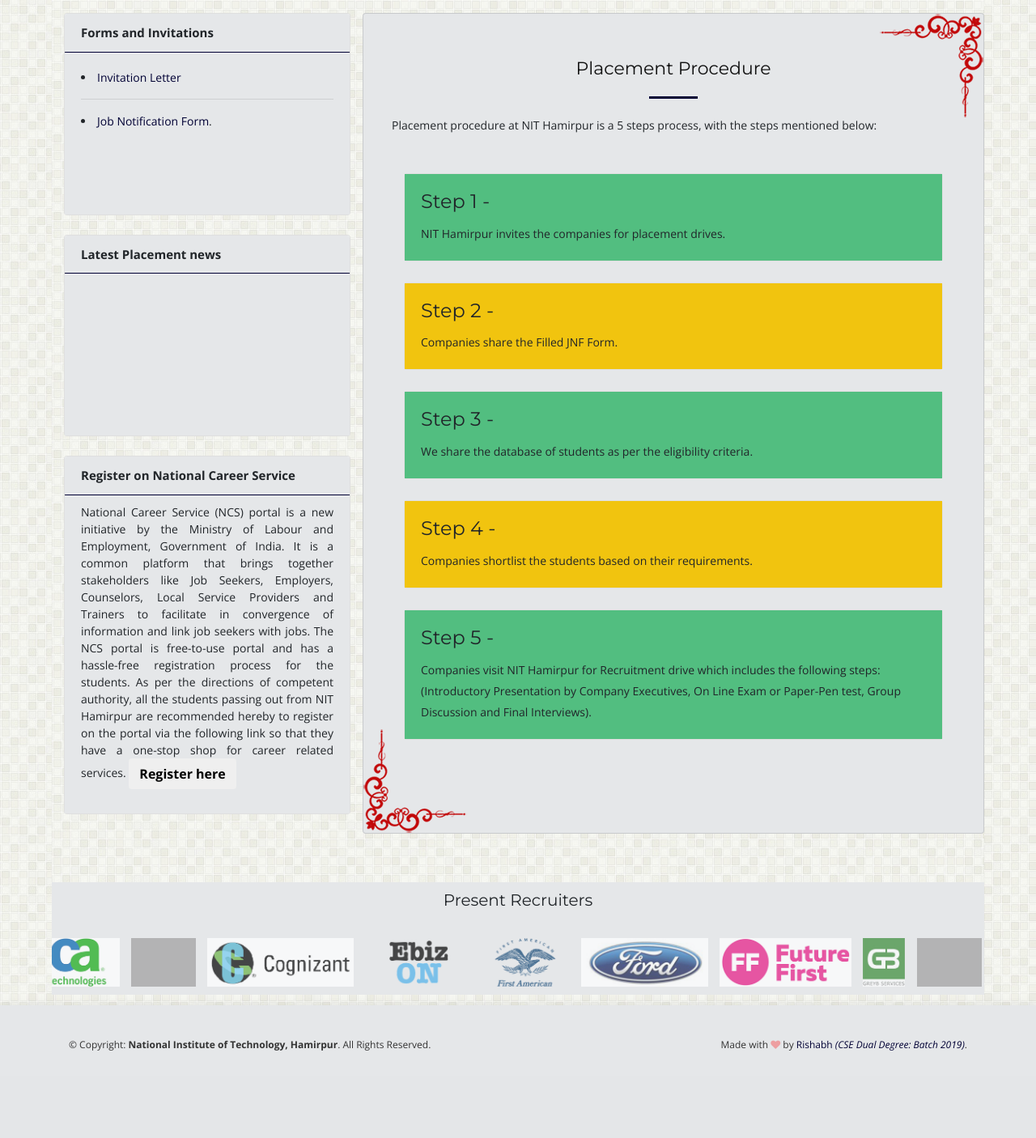
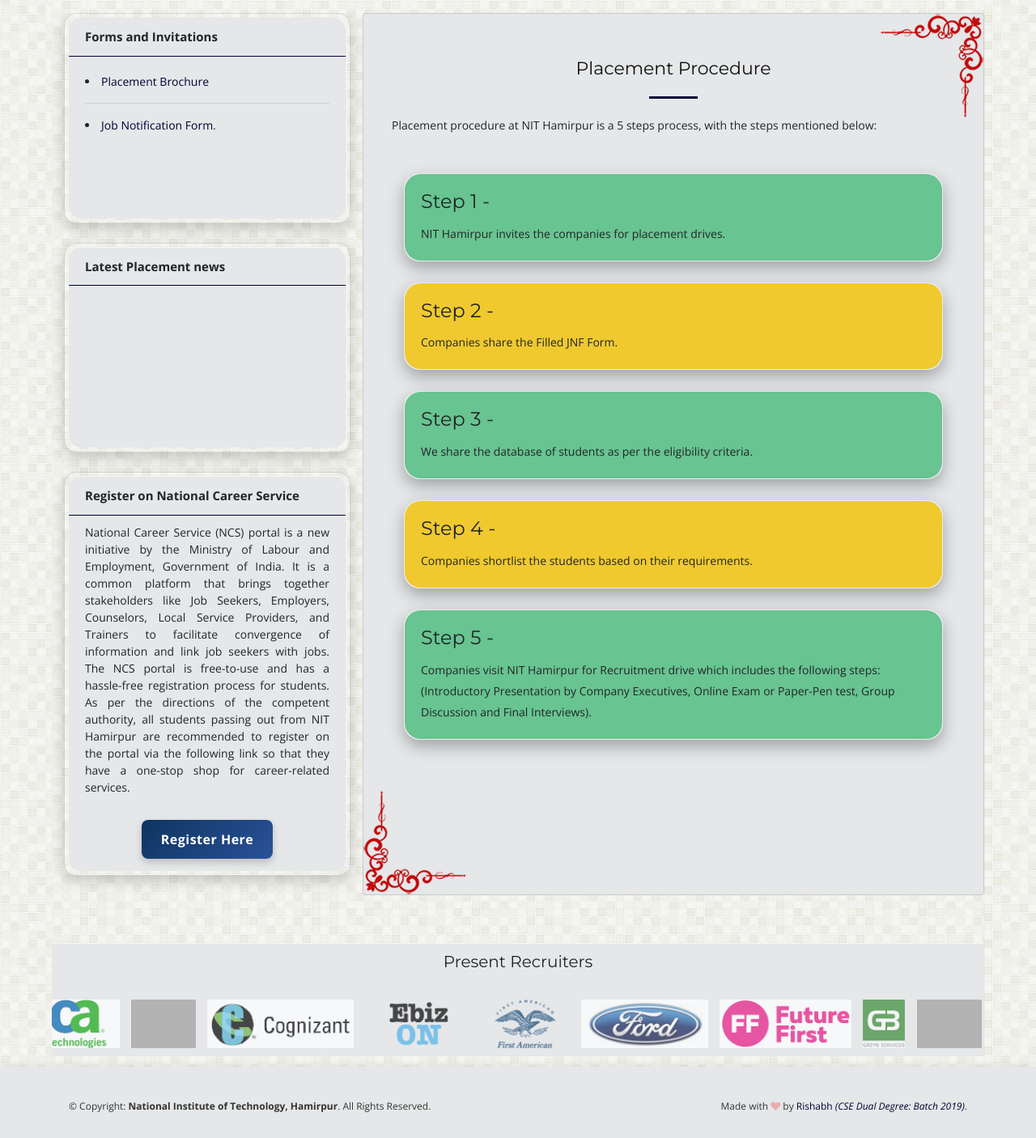
Before and after one commit to tponith/tponith, a Django app: page /placement-procedure/ in a window 1280 px wide. Shown: the part 92-1498 px from the top of the page at 81% size. Before the commit the page ends 1390 px from the top, so only its background shows below. Run offline with Django 3.2, Linux system fonts and the light colour scheme; some libraries are stand-ins or nearby versions; grey boxes are pictures that could not be loaded.

Commit message:
Fixing UI changes--- commiting so far to avoid conflicts

```diff
--- a/vpn/templates/vpn/forms_invitations.html
+++ b/vpn/templates/vpn/forms_invitations.html
@@ -1,10 +1,10 @@
 {% load static %}
-<div class="card">
-    <div class="card-header">
+<div class="card" style="background: transparent; border-radius: 15px; box-shadow: 0 6px 18px rgba(0, 0, 0, 0.2); padding: 5px;">
+    <div class="card-header" style="border-top-left-radius: 15px; border-top-right-radius: 15px;">
         <b>Forms and Invitations</b></h5>
     </div>
-    <div class="card-body">
-        <li><a href="{% static 'vpn/uploads/Invitation_Letter.pdf' %}">Invitation Letter</a></li>
+    <div class="card-body" style="border-bottom-left-radius: 15px; border-bottom-right-radius: 15px; ">
+        <li><a href="https://heyzine.com/flip-book/30ef96188f.html">Placement Brochure</a></li>
         <hr></hr>
         <li><a href="{% static 'vpn/uploads/Job_Notification_Form.doc' %}">Job Notification Form</a>.</li>
     </div>
--- a/vpn/templates/vpn/internship_opportunities.html
+++ b/vpn/templates/vpn/internship_opportunities.html
@@ -1,9 +1,9 @@
 {% load static %}
-<div class="card">
-    <div class="card-header">
+<div class="card" style="background: transparent; border-radius: 15px; box-shadow: 0 6px 18px rgba(0, 0, 0, 0.2); padding: 5px;">
+    <div class="card-header" style="border-top-left-radius: 15px; border-top-right-radius: 15px;">
         <b>Internship Forms</b></h5>
     </div>
-    <div style="height: auto;" class="card-body">
+    <div style="height: auto;" class="card-body" style="border-bottom-left-radius: 15px; border-bottom-right-radius: 15px;">
         <li><a href="{% static 'vpn/uploads/list_of_Projects_-_2019.pdf' %}">List of projects for summer Training/Internship during 18.05.2019 to 22.07.2019 at NIT Hamirpur. <b>The deadline for submitting the application for the internship is 10/05/19.</b></a></li>
         <hr>
         <li><a href="{% static 'vpn/uploads/best_Internship_Project.pdf' %}">Best Internship Projects in their respective departments for session 2018-19.</a></li>
--- a/vpn/templates/vpn/placement.html
+++ b/vpn/templates/vpn/placement.html
@@ -23,73 +23,72 @@
                         <p>Placement procedure at NIT Hamirpur is a 5 steps process, with the steps mentioned below:</p>
                     </div>
 
+
+
+
                     <div class="container py-2">
-
-                        <!-- timeline item 1 -->
-                        <div class="row ">
-                            <!-- timeline item 1 left dot -->
-                            <!-- timeline item 1 event content -->
+                        <!-- Timeline items -->
+                        <div class="row">
                             <div class="col py-2">
-                                <div class="card">
-                                    <div style="background-color: #52BE80;" class="card-body">
+                                <div class="card" style="background: rgba(255, 255, 255, 0.1); backdrop-filter: blur(15px) saturate(150%); border-radius: 20px; box-shadow: 0 8px 20px rgba(0, 0, 0, 0.3); border: 1px solid rgba(255, 255, 255, 0.2);">
+                                    <div style="background-color: rgba(82, 190, 128, 0.85); border-radius: 20px; padding: 20px;">
                                         <h4 class="card-title">Step 1 -</h4>
                                         <p class="card-text">NIT Hamirpur invites the companies for placement drives.</p>
                                     </div>
                                 </div>
                             </div>
                         </div>
-                        <!--/row-->
-                        <!-- timeline item 3 -->
+
                         <div class="row">
                             <div class="col py-2">
-                                <div class="card">
-                                    <div style="background-color: #F1c40f;" class="card-body">
+                                <div class="card" style="background: rgba(255, 255, 255, 0.1); backdrop-filter: blur(15px) saturate(150%); border-radius: 20px; box-shadow: 0 8px 20px rgba(0, 0, 0, 0.3); border: 1px solid rgba(255, 255, 255, 0.2);">
+                                    <div style="background-color: rgba(241, 196, 15, 0.85); border-radius: 20px; padding: 20px;">
                                         <h4 class="card-title">Step 2 -</h4>
                                         <p>Companies share the Filled JNF Form.</p>
                                     </div>
                                 </div>
                             </div>
                         </div>
-                        <!--/row-->
-                        <!-- timeline item 3 -->
+
                         <div class="row">
                             <div class="col py-2">
-                                <div class="card">
-                                    <div style="background-color: #52BE80;" class="card-body">
+                                <div class="card" style="background: rgba(255, 255, 255, 0.1); backdrop-filter: blur(15px) saturate(150%); border-radius: 20px; box-shadow: 0 8px 20px rgba(0, 0, 0, 0.3); border: 1px solid rgba(255, 255, 255, 0.2);">
+                                    <div style="background-color: rgba(82, 190, 128, 0.85); border-radius: 20px; padding: 20px;">
                                         <h4 class="card-title">Step 3 -</h4>
                                         <p>We share the database of students as per the eligibility criteria.</p>
                                     </div>
                                 </div>
                             </div>
                         </div>
-                        <!--/row-->
-                        <!-- timeline item 3 -->
+
                         <div class="row">
                             <div class="col py-2">
-                                <div class="card">
-                                    <div style="background-color: #F1c40f;" class="card-body">
+                                <div class="card" style="background: rgba(255, 255, 255, 0.1); backdrop-filter: blur(15px) saturate(150%); border-radius: 20px; box-shadow: 0 8px 20px rgba(0, 0, 0, 0.3); border: 1px solid rgba(255, 255, 255, 0.2);">
+                                    <div style="background-color: rgba(241, 196, 15, 0.85); border-radius: 20px; padding: 20px;">
                                         <h4 class="card-title">Step 4 -</h4>
                                         <p>Companies shortlist the students based on their requirements.</p>
                                     </div>
                                 </div>
                             </div>
                         </div>
-                        <!--/row-->
-                        <!-- timeline item 4 -->
+
                         <div class="row">
                             <div class="col py-2">
-                                <div class="card">
-                                    <div style="background-color: #52BE80;" class="card-body">
+                                <div class="card" style="background: rgba(255, 255, 255, 0.1); backdrop-filter: blur(15px) saturate(150%); border-radius: 20px; box-shadow: 0 8px 20px rgba(0, 0, 0, 0.3); border: 1px solid rgba(255, 255, 255, 0.2);">
+                                    <div style="background-color: rgba(82, 190, 128, 0.85); border-radius: 20px; padding: 20px;">
                                         <h4 class="card-title">Step 5 -</h4>
                                         <p>Companies visit NIT Hamirpur for Recruitment drive which includes the following steps:
-                                            <br> (Introductory Presentation by Company Executives, On Line Exam or Paper-Pen test, Group Discussion and Final Interviews).</p>
+                                            <br> (Introductory Presentation by Company Executives, Online Exam or Paper-Pen test, Group Discussion and Final Interviews).
+                                        </p>
                                     </div>
                                 </div>
                             </div>
                         </div>
-                        <!--/row-->
                     </div>
-                    <!--container-->
+
+
+
+
 
                 </div>
             </div>
--- a/vpn/templates/vpn/placement_news.html
+++ b/vpn/templates/vpn/placement_news.html
@@ -1,17 +1,17 @@
 {% load static %}
-<div class="card">
-    <div class="card-header">
+<div class="card" style="background: transparent; border-radius: 15px; box-shadow: 0 6px 18px rgba(0, 0, 0, 0.2); padding: 5px;">
+    <div class="card-header" style="border-top-left-radius: 15px; border-top-right-radius: 15px;">
         <b>Latest Placement news</b></h5>
     </div>
-    <div class="card-body">
-        <marquee behavior="scroll" direction="up" scrollamount="2" scrolldelay="10" onmouseover="this.stop();" onmouseout="this.start();">
+    <div class="card-body" style="border-bottom-left-radius: 15px; border-bottom-right-radius: 15px; ">
+        <marquee behavior="scroll" direction="up" scrollamount="3" scrolldelay="5" onmouseover="this.stop();" onmouseout="this.start();">
             <li>NIT Hamirpur invited applications for the internship program in the different Departments/Centers of the Institute.</li>
             <hr>
             <li>The students studying at NIT Hamirpur and outside the Institute can be benefitted from this internship program offered by NIT Hamirpur.</li>
             <hr>
             <li>The best internship project/report in each Department/Center will be awarded by the Institute.</li>
             <hr>
-            <li><a href="{% static 'vpn/uploads/best_Internship_Project.pdf' %}"><span class="blink_me">Best Internship Projects in their respective departments for session 2018-19.</span></a></li>
+            <li><a href="{% static 'vpn/uploads/best_Internship_Project.pdf' %}"><span class="blink_me">Best Internship Projects in their respective departments for session 2023-24.</span></a></li>
         </marquee>
     </div>
 </div>
--- a/vpn/templates/vpn/sidebar_slider.html
+++ b/vpn/templates/vpn/sidebar_slider.html
@@ -1,13 +1,40 @@
 {% load static %}
-<div class="card">
-    <div class="card-header">
-        <b>Register on National Career Service</b></h5>
+<div class="card" style="background: transparent; border-radius: 15px; box-shadow: 0 6px 18px rgba(0, 0, 0, 0.2); padding: 5px;">
+    <div class="card-header" style="border-top-left-radius: 15px; border-top-right-radius: 15px;">
+        <b>Register on National Career Service</b>
     </div>
-    <div class="card-body-wrap">
+    <div class="card-body-wrap" style="border-bottom-left-radius: 15px; border-bottom-right-radius: 15px; ">
         <p style="text-align: justify;">
-        National Career Service (NCS) portal is a new initiative by the Ministry of Labour and Employment, Government of India. It is a common platform that brings together stakeholders like Job Seekers, Employers, Counselors, Local Service Providers and Trainers to facilitate in convergence of information and link job seekers with jobs. The NCS portal is free-to-use portal and has a hassle-free registration process for the students. As per the directions of competent authority, all the students passing out from NIT Hamirpur are recommended hereby to register on the portal via the following link so that they have a one-stop shop for career related services.
-        <a href="https://www.ncs.gov.in/job-seeker/Pages/default.aspx" target="_blank"><button class="btn"><b>Register here</b></button></a>
+            National Career Service (NCS) portal is a new initiative by the Ministry of Labour and Employment, Government of India. It is a common platform that brings together stakeholders like Job Seekers, Employers, Counselors, Local Service Providers, and Trainers to facilitate convergence of information and link job seekers with jobs. The NCS portal is free-to-use and has a hassle-free registration process for students. As per the directions of the competent authority, all students passing out from NIT Hamirpur are recommended to register on the portal via the following link so that they have a one-stop shop for career-related services.
         </p>
+        <div style="text-align: center; margin-top: 20px; margin-bottom: 15px;">
+            <a href="https://www.ncs.gov.in/job-seeker/Pages/default.aspx" target="_blank">
+                <button class="btn-custom"><b>Register Here</b></button>
+            </a>
+        </div>
     </div>
 </div>
 <br>
+
+<!-- Button Styling -->
+<style>
+    .btn-custom {
+        background: linear-gradient(135deg, #0F3460, #2A5298);
+        border: none;
+        padding: 12px 24px;
+        font-size: 16px;
+        font-weight: bold;
+        color: white;
+        border-radius: 8px;
+        transition: all 0.3s ease-in-out;
+        box-shadow: 0 4px 10px rgba(0, 0, 0, 0.2);
+        cursor: pointer;
+        letter-spacing: 0.5px;
+    }
+
+    .btn-custom:hover {
+        background: linear-gradient(135deg, #2A5298, #0F3460);
+        box-shadow: 0 8px 20px rgba(0, 0, 0, 0.3);
+        transform: translateY(-3px);
+    }
+</style>
```
Also changed, not shown: vpn/static/vpn/css/style.css (+13 -13 lines), vpn/templates/vpn/placement_breifs.html (+7 -7 lines), vpn/static/vpn/img/patterns/pat4.jpg, vpn/static/vpn/img/patterns/pat4_1.jpg (added), 1 other file.
